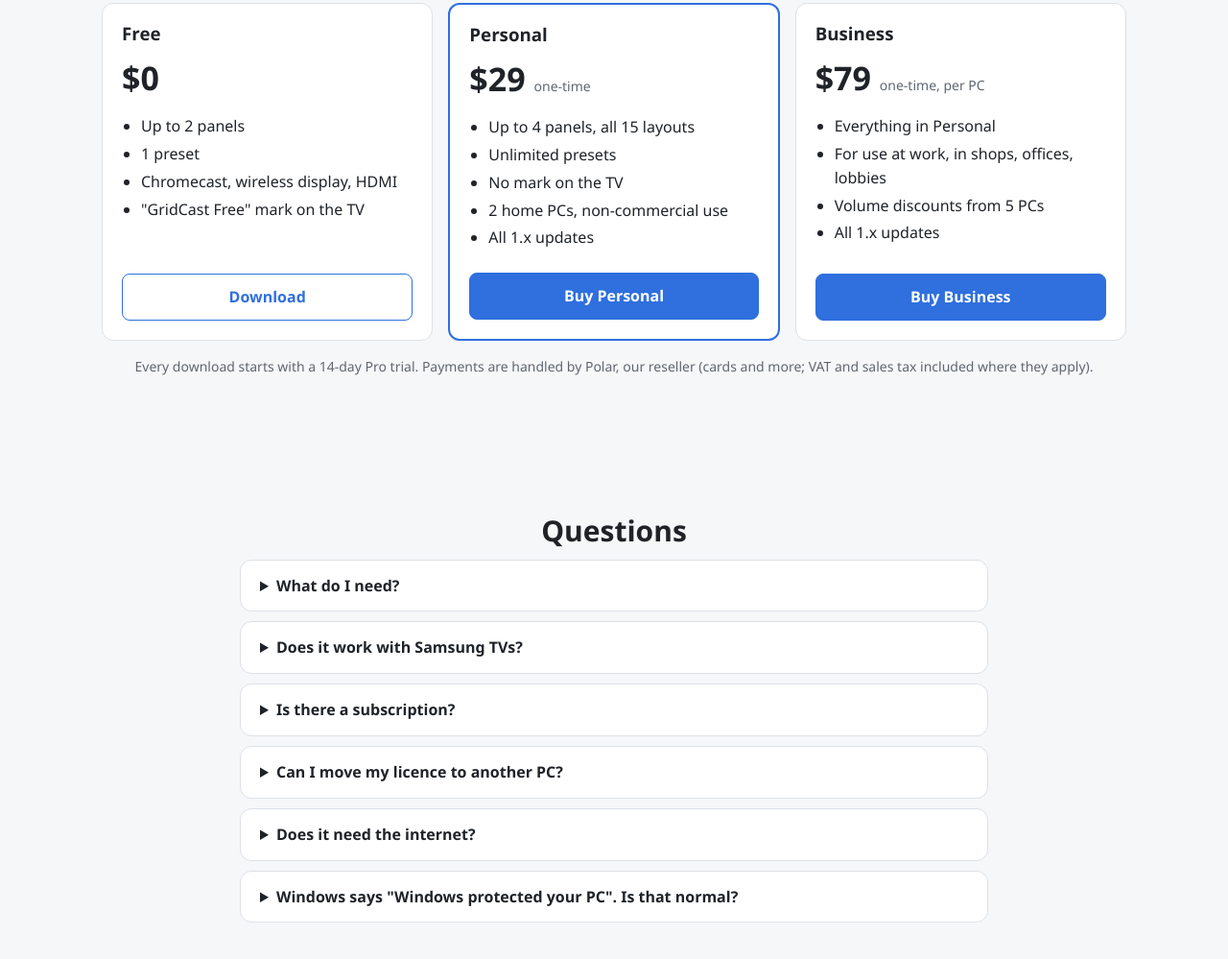
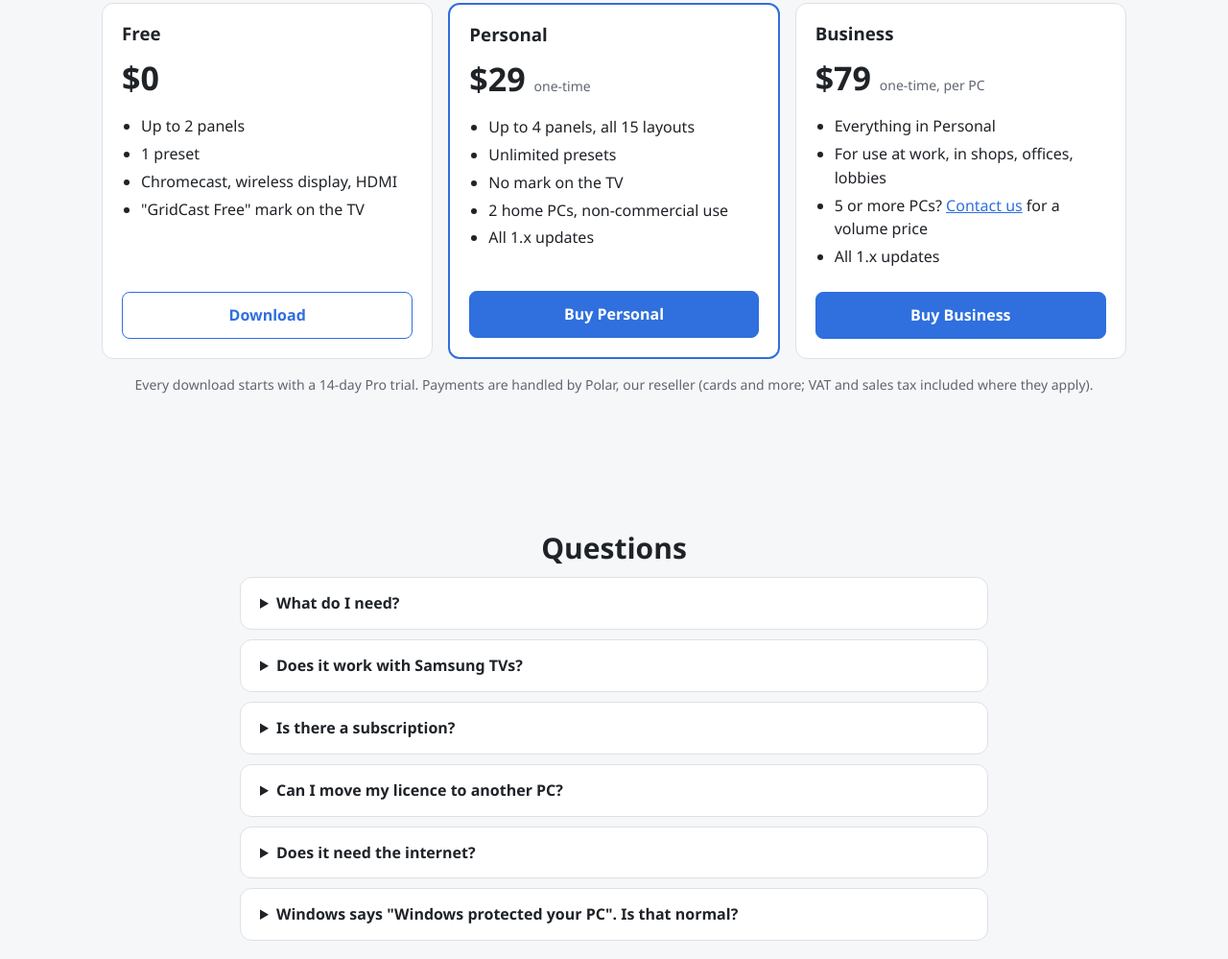
Before and after one commit to bkokash/gridcast, a plain HTML site: page index.html in a window 1280 px wide. Shown: the part 1272-2271 px from the top of the page at 96% size. Drawn offline with Linux system fonts and the light colour scheme.

Commit message:
Business: 5 or more PCs, contact us
Co-Authored-By: Claude Opus 5.5 <noreply@anthropic.com>

```diff
--- a/index.html
+++ b/index.html
@@ -110,7 +110,7 @@
             <ul>
               <li>Everything in Personal</li>
               <li>For use at work, in shops, offices, lobbies</li>
-              <li>Volume discounts from 5 PCs</li>
+              <li>5 or more PCs? <a href="mailto:bkokash@outlook.com?subject=GridCast%20Business%20volume">Contact us</a> for a volume price</li>
               <li>All 1.x updates</li>
             </ul>
             <a class="button buy" data-plan="business" href="#pricing">Buy Business</a>
```
